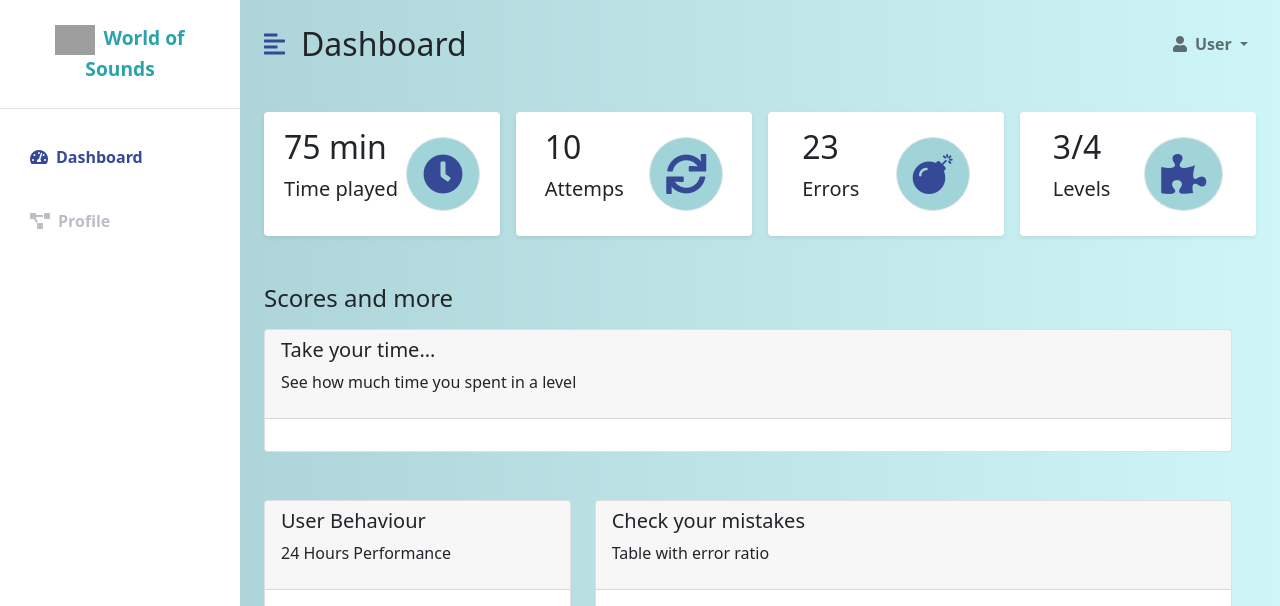
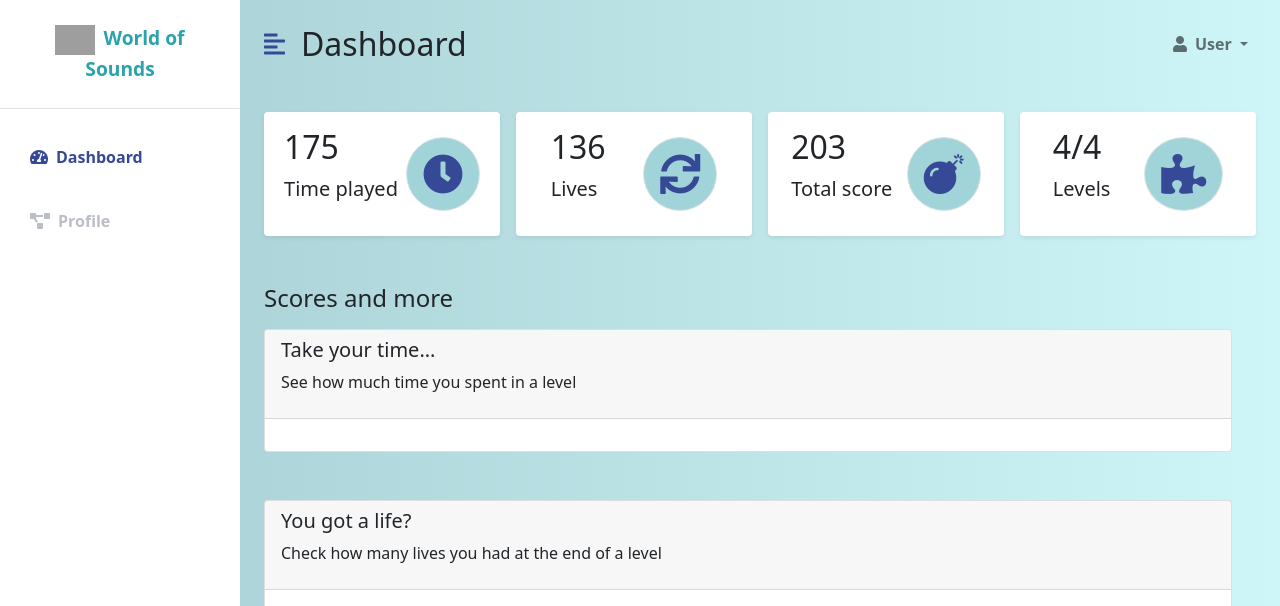
Before and after one commit to alemarsa-exe/World-Through-Sounds, a Django app: page /dashboard/ in a window 1280 px wide. Shown: the top 606 px of the page. Run offline with Django 4.2, Linux system fonts and the light colour scheme; a user stored in the database is signed in; data comes from the database, SQL or seed files in the repository; both versions use the stored data as it was after the commit; some libraries are stand-ins or nearby versions; grey boxes are pictures that could not be loaded.

Commit message:
Ya quedó el dashboard

```diff
--- a/login/templates/api.html
+++ b/login/templates/api.html
@@ -29,7 +29,7 @@
                             <li class="nav-item"><a class="nav-link" href="../descarga">Download</a></li>
                             <li class="nav-item"><a class="nav-link" href="../login">Sign in</a></li>
                             <li class="nav-item"><a class="nav-link" href="../leaderboards">Leaderboards</a></li>
-                            <li class="nav-item"><a class="nav-link" href="../Contacto">Contact</a></li>
+                            <li class="nav-item"><a class="nav-link" href="../contacto">Contact</a></li>
                             <li class="nav-item"><a class="nav-link" href="../api/json">Json</a></li>
                         </ul>
                     </div>
--- a/login/templates/contacto.html
+++ b/login/templates/contacto.html
@@ -17,6 +17,12 @@
       href="https://stackpath.bootstrapcdn.com/font-awesome/4.7.0/css/font-awesome.min.css"
     />
     <title>Drum Game</title>
+    <!-- Favicon-->
+    <link
+      rel="icon"
+      type="image/x-icon"
+      href="{% static 'images/DrumLogoBlanco.png' %}"
+    />
   </head>
   <body>
     <!---Sub-header-->
--- a/login/templates/dashboard2.0.html
+++ b/login/templates/dashboard2.0.html
@@ -12,6 +12,8 @@
     <link rel="stylesheet" href="https://cdnjs.cloudflare.com/ajax/libs/font-awesome/5.15.3/css/all.min.css" />
     <link rel="stylesheet" href="{% static 'dashboard.css' %}" />
     <link rel="stylesheet" href="https://fonts.googleapis.com/icon?family=Material+Icons+Sharp">
+    <!-- Favicon-->
+    <link rel="icon" type="image/x-icon" href="{% static 'images/DrumLogoBlanco.png' %}" />
 
     <title>Dashboard</title>
 </head>
@@ -71,7 +73,7 @@
                     <div class="col-md-3">
                         <div class="p-3 bg-white shadow-sm d-flex justify-content-around align-items-center rounded">
                             <div>
-                                <h3 class="fs-2">75 min</h3>
+                                <h3 class="fs-2">{{ sumas.minutesPlayed }}</h3>
                                 <p class="fs-5">Time played</p>
                             </div>
                             <i class="fas fa-clock fs-1 primary-text-dark border rounded-full secondary-bg p-3"></i>
@@ -81,8 +83,8 @@
                     <div class="col-md-3">
                         <div class="p-3 bg-white shadow-sm d-flex justify-content-around align-items-center rounded">
                             <div>
-                                <h3 class="fs-2">10</h3>
-                                <p class="fs-5">Attemps</p>
+                                <h3 class="fs-2">{{ sumas.livesPlayed }}</h3>
+                                <p class="fs-5">Lives</p>
                             </div>
                             <i
                                 class="fas fa-sync fs-1 primary-text-dark border rounded-full secondary-bg p-3"></i>
@@ -92,8 +94,8 @@
                     <div class="col-md-3">
                         <div class="p-3 bg-white shadow-sm d-flex justify-content-around align-items-center rounded">
                             <div>
-                                <h3 class="fs-2">23</h3>
-                                <p class="fs-5">Errors</p>
+                                <h3 class="fs-2">{{ sumas.scorePlayed }}</h3>
+                                <p class="fs-5">Total score</p>
                             </div>
                             <i class="fas fa-bomb fs-1 primary-text-dark border rounded-full secondary-bg p-3"></i>
                         </div>
@@ -102,7 +104,7 @@
                     <div class="col-md-3">
                         <div class="p-3 bg-white shadow-sm d-flex justify-content-around align-items-center rounded">
                             <div>
-                                <h3 class="fs-2">3/4</h3>
+                                <h3 class="fs-2">4/4</h3>
                                 <p class="fs-5">Levels</p>
                             </div>
                             <i class="fas fa-puzzle-piece fs-1 primary-text-dark border rounded-full secondary-bg p-3"></i>
@@ -130,22 +132,24 @@
                     </div>
 
                     <div class="row bottom">
-                        <div class="col-md-4">
+                        <div class="col-md-12">
                           <div class="card ">
                             <div class="card-header ">
-                              <h5 class="card-title">User Behaviour</h5>
-                              <p class="card-category">24 Hours Performance</p>
+                              <h5 class="card-title">You got a life?</h5>
+                              <p class="card-category">Check how many lives you had at the end of a level</p>
                             </div>
                             <div class="card-body ">
                               <div id="piechart"></div>
                             </div>
                           </div>
                         </div>
-                        <div class="col-md-8">
+                    </div>
+                    <div class="row bottom">
+                        <div class="col-md-12">
                           <div class="card card-chart">
                             <div class="card-header">
-                              <h5 class="card-title">Check your mistakes</h5>
-                              <p class="card-category">Table with error ratio</p>
+                              <h5 class="card-title">Hey, you did it</h5>
+                              <p class="card-category">Not everything is bad, at least you have some points</p>
                             </div>
                             <div class="card-body">
                               <div id="chart_div_prueba"></div>
@@ -266,12 +270,7 @@
   google.charts.setOnLoadCallback(drawChart);
 
   function drawChart() {
-    var data = google.visualization.arrayToDataTable([
-      ['Level', 'Attemp 1', 'Attemp 2', 'Attempt 3'],
-      ['1', 11, 6, 8],
-      ['2', 4, 9, 7],
-      ['3', 8, 7, 15]
-    ]);
+    var data = google.visualization.arrayToDataTable({{datos | safe}});
 
     var options = {
       chart: {
@@ -279,7 +278,7 @@
         },
       bars: 'horizontal', // Required for Material Bar Charts.
       'width':950,
-      'height':200,
+      'height':400,
     };
 
     var chart = new google.charts.Bar(document.getElementById('barchart_material'));
@@ -295,23 +294,23 @@
 
   // Draw the chart and set the chart values
   function drawChart() {
-    var data = google.visualization.arrayToDataTable([
-    ['Task', 'Hours per Day'],
-    ['Work', 8],
-    ['Friends', 2],
-    ['Eat', 2],
-    ['TV', 2],
-    ['Gym', 2],
-    ['Sleep', 8]
-  ]);
+    var data = google.visualization.arrayToDataTable({{errores | safe}} );
 
-    // Optional; add a title and set the width and height of the chart
-    var options = {'title':'My Average Day', 'width':300, 'height':300};
+    var options = {
+    chart: {
+        title: 'Lives remaining per level'
+        },
+    bars: 'vertical', // Required for Material Bar Charts.
+    'width':600,
+    'height':300,
+    vAxis: {title: 'Level'},
+    hAxis: {title: 'Lives'},
+    };
 
-    // Display the chart inside the <div> element with id="piechart"
-    var chart = new google.visualization.PieChart(document.getElementById('piechart'));
-    chart.draw(data, options);
-  }
+    var chart = new google.charts.Bar(document.getElementById('piechart'));
+
+    chart.draw(data, google.charts.Bar.convertOptions(options));
+    }
   </script>
 
 <script type="text/javascript">
@@ -320,16 +319,13 @@
 
   function drawChart() {
 
-    var data = google.visualization.arrayToDataTable([
-      ['Level', 'Mistakes'],
-      [ 1,      4],
-      [ 2,      9],
-      [ 3,     10]
-    ]);
+    var data = google.visualization.arrayToDataTable({{ puntaje | safe }});
     var options = {
-      title: 'Level vs Mistakes comparison',
+      'width':850,
+      'height':300,
+      title: 'Level vs Score',
       hAxis: {title: 'Level', minValue: 0, maxValue: 3},
-      vAxis: {title: 'Mistakes', minValue: 0, maxValue: 15},
+      vAxis: {title: 'Max score', minValue: 0, maxValue: 15},
       legend: 'none'
     };
 
@@ -341,7 +337,6 @@
 </script>
 
 
-
 </body>
 
 </html>
--- a/login/templates/perfil.html
+++ b/login/templates/perfil.html
@@ -14,6 +14,10 @@
     <link rel="stylesheet" href="https://fonts.googleapis.com/icon?family=Material+Icons+Sharp">
 
     <title>Dashboard</title>
+
+    <!-- Favicon-->
+    <link rel="icon" type="image/x-icon" href="{% static 'images/DrumLogoBlanco.png' %}" />
+
 </head>
 
 <body>
--- a/login/views.py
+++ b/login/views.py
@@ -8,12 +8,13 @@ from login.models import User, LevelPlayedScore, TopUserScores
 from .forms import RegisterUserForm
 from django.contrib.auth.models import User
 from django.forms.models import model_to_dict
-
+from django.db.models import Sum
 
 from django.contrib.auth import logout as auth_logout, get_user_model
 from django.contrib.auth.decorators import login_required
 from django.views.decorators.http import require_http_methods
 
+import sqlite3
 
 
 @csrf_exempt
@@ -146,7 +147,7 @@ def signupUser(request):
             login(request,user)
             messages.success(request, ('Registration seccessful'))
 
-            return redirect('dashboard')
+            return redirect('dashboard', username)
         else:
             print(form.errors)
             return render(request, 'Signup.html', {'form': form})
@@ -156,7 +157,48 @@ def signupUser(request):
 @csrf_exempt
 def dashboard(request):
     if request.user.is_authenticated:
-        return render(request, 'dashboard2.0.html')
+        minutesPlayed = LevelPlayedScore.objects.aggregate(Sum('duration'))["duration__sum"]
+        livesPlayed = LevelPlayedScore.objects.aggregate(Sum('lives'))["lives__sum"]
+        scorePlayed = LevelPlayedScore.objects.aggregate(Sum('score'))["score__sum"]
+        levelScore = TopUserScores.objects.get(userId = 1)
+
+        sumas = {
+            "minutesPlayed": minutesPlayed,
+            "livesPlayed": livesPlayed,
+            "scorePlayed": scorePlayed,
+            "level1": levelScore.scoreLevel1,
+            "level2": levelScore.scoreLevel2,
+            "score3": levelScore.scoreLevel3,
+            "score4": levelScore.scoreLevel4,
+
+        }
+
+        dataBase = sqlite3.connect("db.sqlite3")
+        curr = dataBase.cursor()
+        query1 = '''SELECT level, duration FROM login_levelplayedscore WHERE userId=1'''
+        rows1 = curr.execute(query1)
+        data = [['Nivel', 'Tiempo']]
+        for x in rows1:
+            data.append([ x[0], x[1]])
+        #print(data)
+
+
+        query2 = '''SELECT level, lives FROM login_levelplayedscore WHERE userId=1'''
+        rows2 = curr.execute(query2)
+        errores = [['Nivel', 'Vidas']]
+        for x in rows2:
+            errores.append([ x[0], x[1]])
+
+
+        query3 = '''SELECT level, score FROM login_levelplayedscore WHERE userId=1'''
+        rows3 = curr.execute(query3)
+        puntaje = [['Nivel', 'Puntaje']]
+        for x in rows3:
+            puntaje.append([ x[0], x[1]])
+
+
+        return render(request, 'dashboard2.0.html',{'sumas':sumas, 'datos':data, 'errores': errores, 'puntaje':puntaje})
+
     else:
         return redirect('login')
 
```
Also changed, not shown: login/templates/Login.html (+7 -0 lines), login/templates/Signup.html (+7 -0 lines), login/templates/descarga.html (+13 -1 lines), login/templates/index.html (+17 -18 lines), login/templates/leaderboards.html (+7 -0 lines), db.sqlite3, 1 other file.
